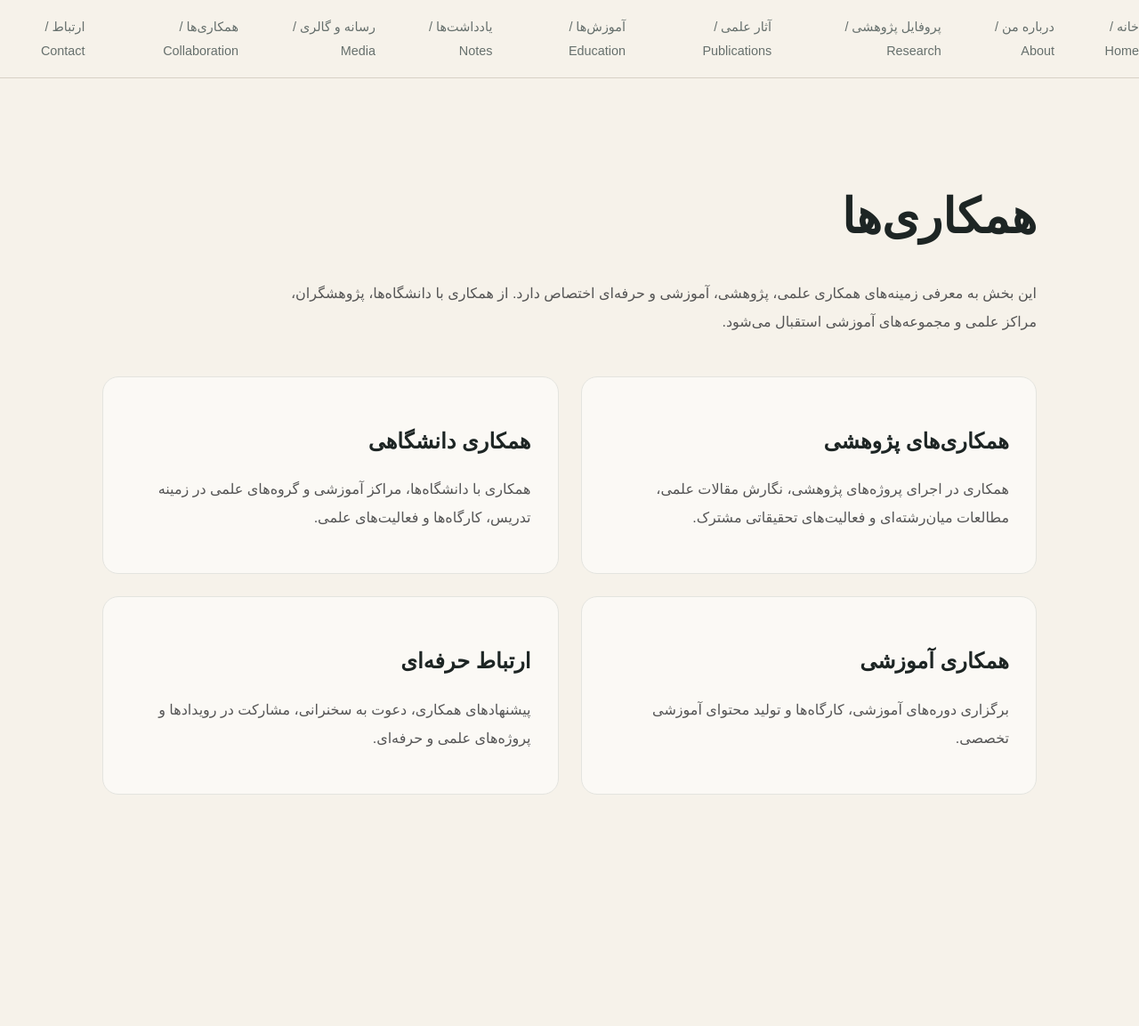
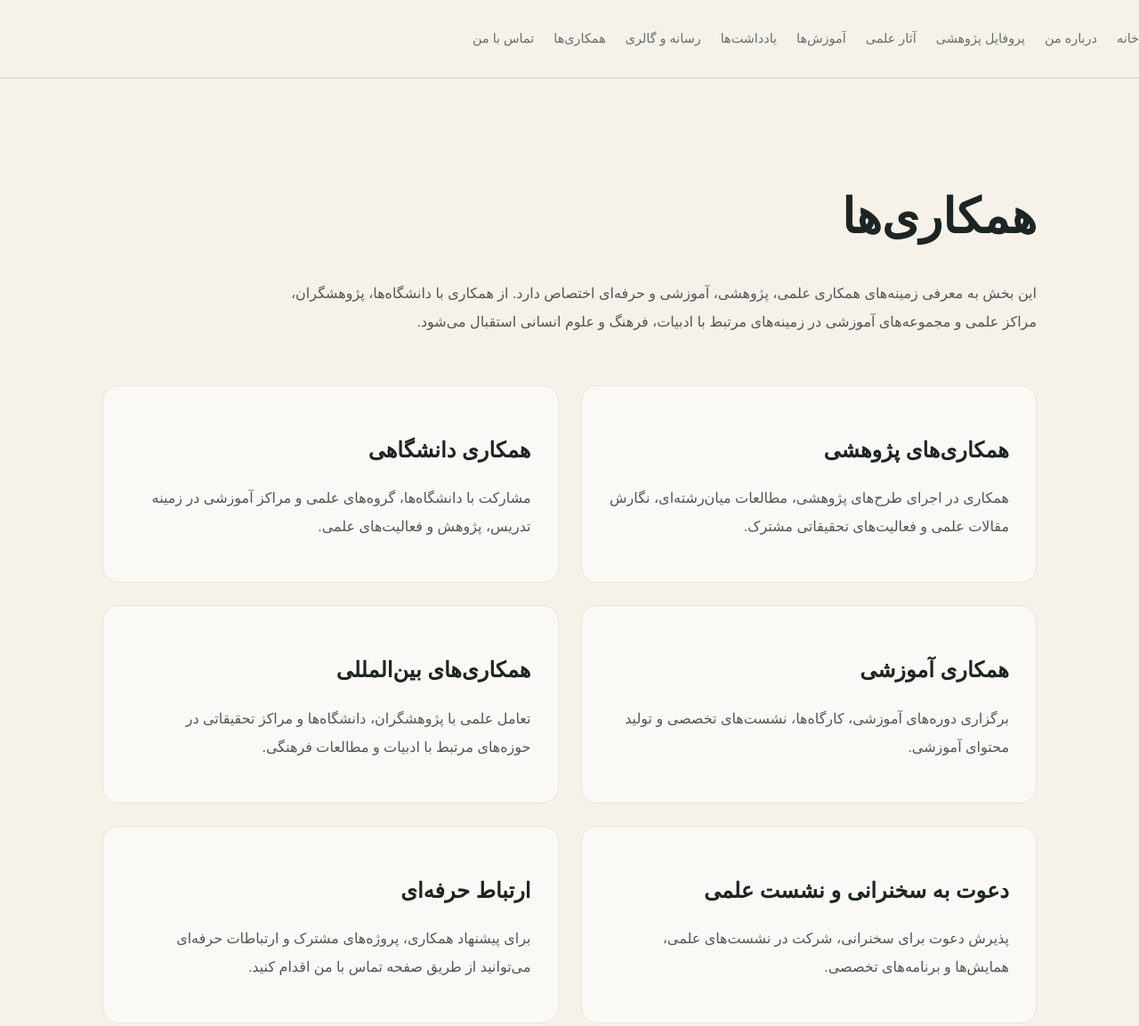
Before and after one commit to dr-fatemeh-ranjbar/fatemeh-ranjbar-website, a plain HTML site: page collaboration.html in a window 1280 px wide. Shown: the whole page at 89% size. Before the commit the page ends 973 px from the top, so only its background shows below. Drawn offline with Linux system fonts and the light colour scheme.

Commit message:
Update collaboration.htmlUpdate collaboration page Persian version

```diff
--- a/collaboration.html
+++ b/collaboration.html
@@ -9,7 +9,7 @@
 <title>همکاری‌ها | فاطمه رنجبر</title>
 
 <meta name="description"
-content="فرصت‌های همکاری علمی، پژوهشی و حرفه‌ای با فاطمه رنجبر">
+content="زمینه‌های همکاری علمی، پژوهشی، آموزشی و حرفه‌ای با فاطمه رنجبر">
 
 <link rel="stylesheet" href="styles.css">
 
@@ -33,25 +33,27 @@ margin-bottom:20px;
 line-height:2;
 color:#555;
 max-width:850px;
-margin-bottom:45px;
+margin-bottom:55px;
 }
 
 
 
 .collaboration-grid{
+
 display:grid;
 grid-template-columns:repeat(2,minmax(0,1fr));
 gap:25px;
+
 }
 
 
 
 .collaboration-card{
 
-background:rgba(255,255,255,.55);
 border:1px solid #e4e4df;
 border-radius:18px;
 padding:30px;
+background:rgba(255,255,255,.55);
 
 }
 
@@ -63,6 +65,7 @@ font-size:24px;
 margin-bottom:15px;
 
 }
+
 
 
 .collaboration-card p{
@@ -82,7 +85,6 @@ grid-template-columns:1fr;
 
 }
 
-
 </style>
 
 </head>
@@ -96,23 +98,23 @@ grid-template-columns:1fr;
 
 <nav class="main-nav">
 
-<a href="index.html">خانه / Home</a>
+<a href="index.html">خانه</a>
 
-<a href="about.html">درباره من / About</a>
+<a href="about.html">درباره من</a>
 
-<a href="research.html">پروفایل پژوهشی / Research</a>
+<a href="research.html">پروفایل پژوهشی</a>
 
-<a href="publications.html">آثار علمی / Publications</a>
+<a href="publications.html">آثار علمی</a>
 
-<a href="education.html">آموزش‌ها / Education</a>
+<a href="education.html">آموزش‌ها</a>
 
-<a href="notes.html">یادداشت‌ها / Notes</a>
+<a href="notes.html">یادداشت‌ها</a>
 
-<a href="media.html">رسانه و گالری / Media</a>
+<a href="media.html">رسانه و گالری</a>
 
-<a href="collaboration.html">همکاری‌ها / Collaboration</a>
+<a href="collaboration.html">همکاری‌ها</a>
 
-<a href="index.html#contact">ارتباط / Contact</a>
+<a href="contact.html">تماس با من</a>
 
 </nav>
 
@@ -131,14 +133,15 @@ grid-template-columns:1fr;
 <p class="collaboration-intro">
 
 این بخش به معرفی زمینه‌های همکاری علمی، پژوهشی، آموزشی و حرفه‌ای اختصاص دارد.
-از همکاری با دانشگاه‌ها، پژوهشگران، مراکز علمی و مجموعه‌های آموزشی استقبال می‌شود.
+از همکاری با دانشگاه‌ها، پژوهشگران، مراکز علمی و مجموعه‌های آموزشی
+در زمینه‌های مرتبط با ادبیات، فرهنگ و علوم انسانی استقبال می‌شود.
 
 </p>
 
 
 
+
 <section class="collaboration-grid">
-
 
 
 <div class="collaboration-card">
@@ -148,10 +151,12 @@ grid-template-columns:1fr;
 </h2>
 
 <p>
-همکاری در اجرای پروژه‌های پژوهشی، نگارش مقالات علمی، مطالعات میان‌رشته‌ای و فعالیت‌های تحقیقاتی مشترک.
+همکاری در اجرای طرح‌های پژوهشی، مطالعات میان‌رشته‌ای،
+نگارش مقالات علمی و فعالیت‌های تحقیقاتی مشترک.
 </p>
 
 </div>
+
 
 
 
@@ -162,10 +167,12 @@ grid-template-columns:1fr;
 </h2>
 
 <p>
-همکاری با دانشگاه‌ها، مراکز آموزشی و گروه‌های علمی در زمینه تدریس، کارگاه‌ها و فعالیت‌های علمی.
+مشارکت با دانشگاه‌ها، گروه‌های علمی و مراکز آموزشی
+در زمینه تدریس، پژوهش و فعالیت‌های علمی.
 </p>
 
 </div>
+
 
 
 
@@ -176,10 +183,44 @@ grid-template-columns:1fr;
 </h2>
 
 <p>
-برگزاری دوره‌های آموزشی، کارگاه‌ها و تولید محتوای آموزشی تخصصی.
+برگزاری دوره‌های آموزشی، کارگاه‌ها،
+نشست‌های تخصصی و تولید محتوای آموزشی.
 </p>
 
 </div>
+
+
+
+
+<div class="collaboration-card">
+
+<h2>
+همکاری‌های بین‌المللی
+</h2>
+
+<p>
+تعامل علمی با پژوهشگران، دانشگاه‌ها و مراکز تحقیقاتی
+در حوزه‌های مرتبط با ادبیات و مطالعات فرهنگی.
+</p>
+
+</div>
+
+
+
+
+<div class="collaboration-card">
+
+<h2>
+دعوت به سخنرانی و نشست علمی
+</h2>
+
+<p>
+پذیرش دعوت برای سخنرانی، شرکت در نشست‌های علمی،
+همایش‌ها و برنامه‌های تخصصی.
+</p>
+
+</div>
+
 
 
 
@@ -190,7 +231,8 @@ grid-template-columns:1fr;
 </h2>
 
 <p>
-پیشنهادهای همکاری، دعوت به سخنرانی، مشارکت در رویدادها و پروژه‌های علمی و حرفه‌ای.
+برای پیشنهاد همکاری، پروژه‌های مشترک و ارتباطات حرفه‌ای
+می‌توانید از طریق صفحه تماس با من اقدام کنید.
 </p>
 
 </div>
```
